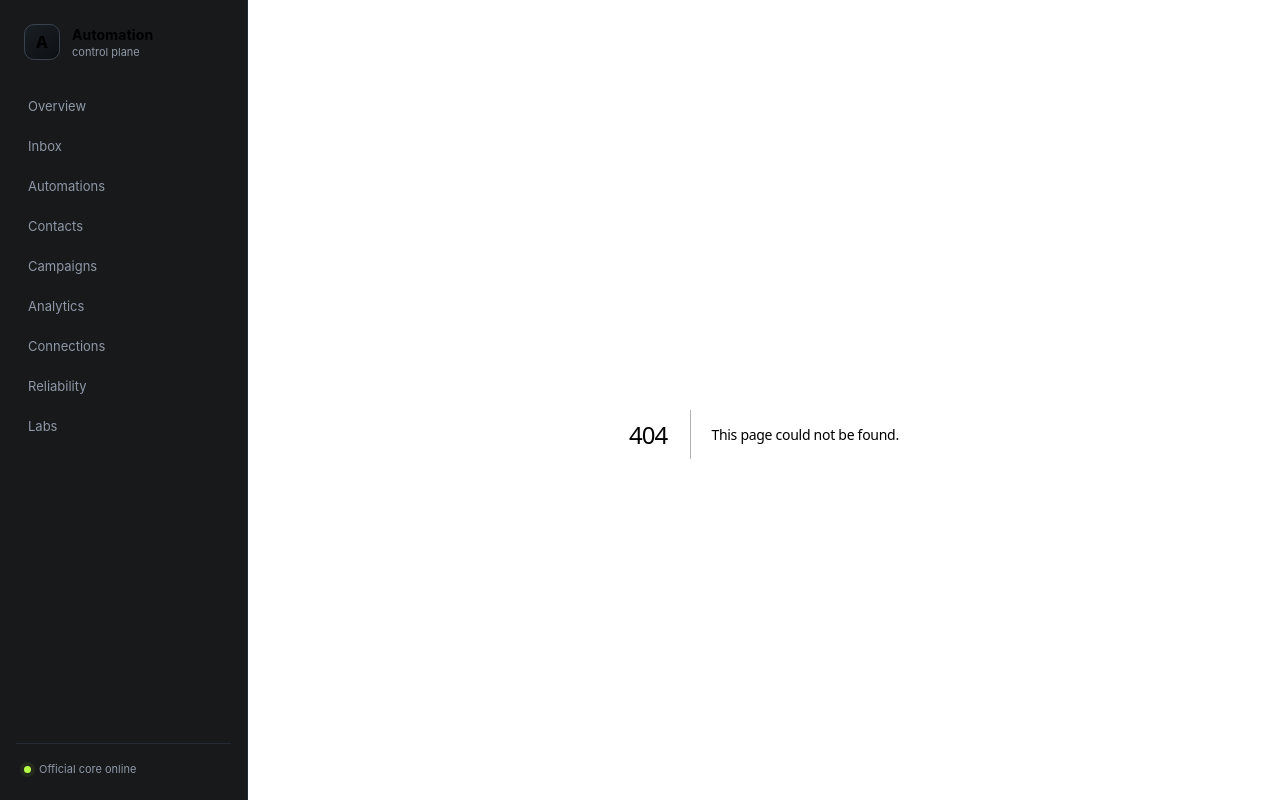
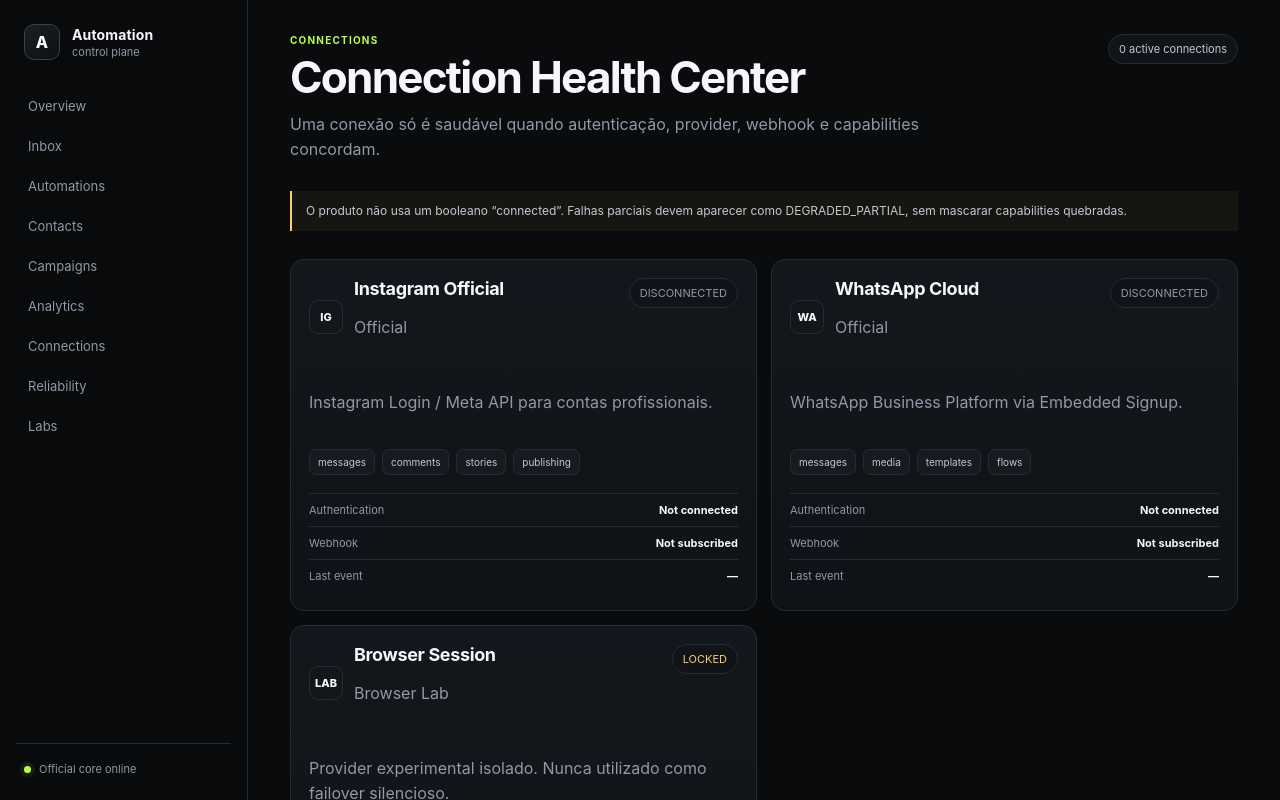
Before and after one commit to videoia070707-design/teste, a Next.js app in the folder apps/web/: page /connections in a window 1280 px wide. Before the commit this address had no page. Shown: the top 800 px of the page. Built offline with nearby package versions, Linux system fonts and the light colour scheme.

Commit message:
feat(web): add connection health center

```diff
--- /dev/null
+++ b/apps/web/app/connections/page.tsx
@@ -0,0 +1,80 @@
+const connections = [
+  {
+    name: "Instagram Official",
+    mark: "IG",
+    mode: "Official",
+    status: "DISCONNECTED",
+    statusClass: "muted",
+    description: "Instagram Login / Meta API para contas profissionais.",
+    capabilities: ["messages", "comments", "stories", "publishing"],
+    lastEvent: "—",
+    auth: "Not connected",
+    webhook: "Not subscribed"
+  },
+  {
+    name: "WhatsApp Cloud",
+    mark: "WA",
+    mode: "Official",
+    status: "DISCONNECTED",
+    statusClass: "muted",
+    description: "WhatsApp Business Platform via Embedded Signup.",
+    capabilities: ["messages", "media", "templates", "flows"],
+    lastEvent: "—",
+    auth: "Not connected",
+    webhook: "Not subscribed"
+  },
+  {
+    name: "Browser Session",
+    mark: "LAB",
+    mode: "Browser Lab",
+    status: "LOCKED",
+    statusClass: "warn",
+    description: "Provider experimental isolado. Nunca utilizado como failover silencioso.",
+    capabilities: ["session health", "driver versioning", "canary tests"],
+    lastEvent: "Disabled until G12",
+    auth: "Isolated",
+    webhook: "N/A"
+  }
+] as const;
+
+export default function ConnectionsPage() {
+  return (
+    <>
+      <header className="page-header">
+        <div className="header-copy">
+          <div className="eyebrow">Connections</div>
+          <h1>Connection Health Center</h1>
+          <p>Uma conexão só é saudável quando autenticação, provider, webhook e capabilities concordam.</p>
+        </div>
+        <span className="badge">0 active connections</span>
+      </header>
+
+      <div className="notice warning">
+        O produto não usa um booleano “connected”. Falhas parciais devem aparecer como DEGRADED_PARTIAL, sem mascarar capabilities quebradas.
+      </div>
+
+      <section className="section grid two">
+        {connections.map((connection) => (
+          <article className="card connection-card" key={connection.name}>
+            <div className="connection-head">
+              <div className="connection-title">
+                <div className="channel-mark">{connection.mark}</div>
+                <div><h2>{connection.name}</h2><p>{connection.mode}</p></div>
+              </div>
+              <span className={`badge ${connection.statusClass}`}>{connection.status}</span>
+            </div>
+            <p>{connection.description}</p>
+            <div className="capabilities">
+              {connection.capabilities.map((capability) => <span className="capability on" key={capability}>{capability}</span>)}
+            </div>
+            <div>
+              <div className="key-value"><span>Authentication</span><strong>{connection.auth}</strong></div>
+              <div className="key-value"><span>Webhook</span><strong>{connection.webhook}</strong></div>
+              <div className="key-value"><span>Last event</span><strong>{connection.lastEvent}</strong></div>
+            </div>
+          </article>
+        ))}
+      </section>
+    </>
+  );
+}
```
